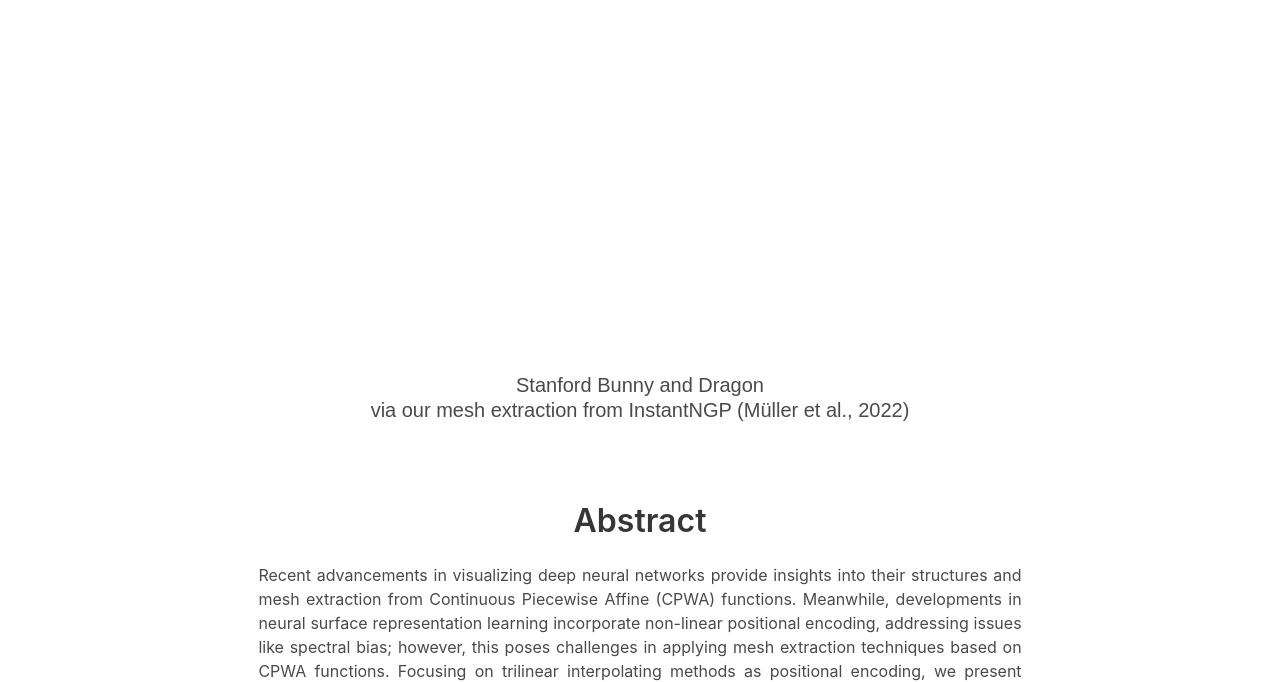
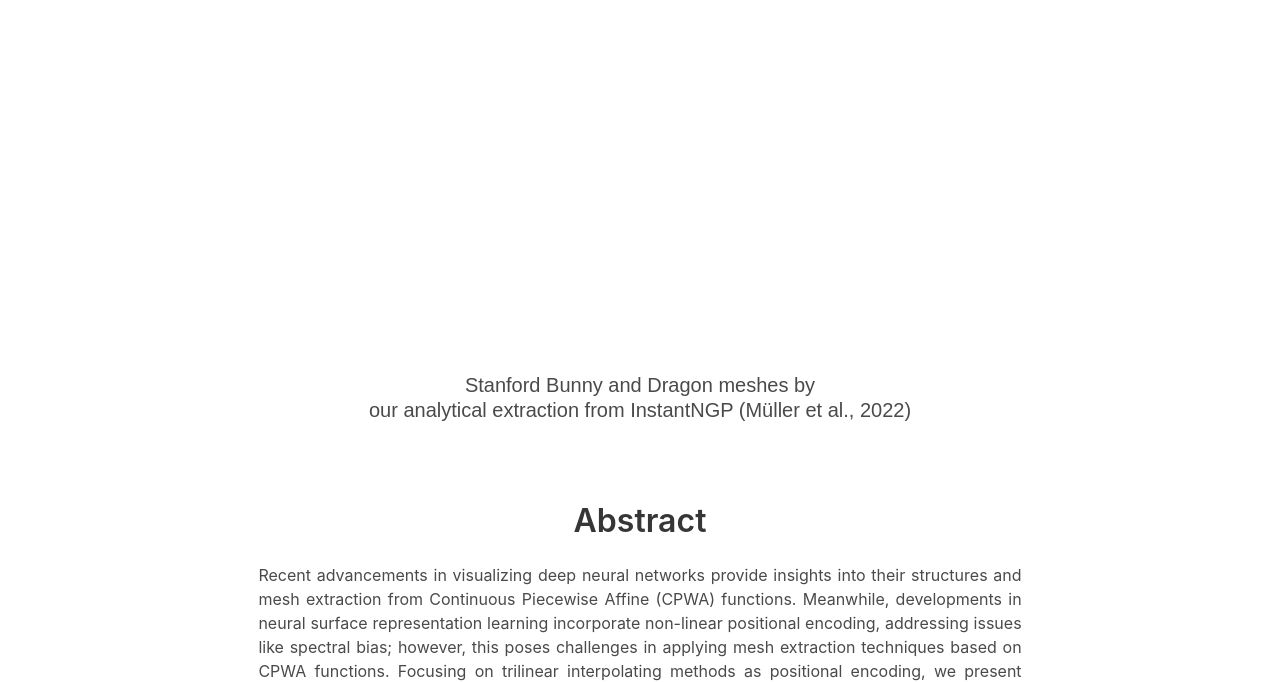
Before and after one commit to naver-ai/tropical-nerf, a website built with Vite: page src/index.html in a window 1280 px wide. Shown: the part 388-1070 px from the top of the page. Built offline with nearby package versions, Linux system fonts and the light colour scheme; some icons are missing; a web font is replaced by a local one.

Commit message:
Fix minors

```diff
--- a/src/index.html
+++ b/src/index.html
@@ -6,7 +6,7 @@
         content="Polyhedral Complex Derivation from Piecewise Trilinear Networks">
   <meta name="keywords" content="Polyhedral Complex, Neural Radiance Fields, 3D Mesh">
   <meta name="viewport" content="width=device-width, initial-scale=1">
-  <title>TropicalNeRF</title>
+  <title>Tropical NeRF</title>
   <script>
   </script>
 
@@ -154,7 +154,7 @@
       <div id="teaser1" class="column"></div>
     </div>
     <h2 class="subtitle has-text-centered">
-        Stanford Bunny and Dragon<br/>via our mesh extraction from InstantNGP (Müller et al., 2022)
+        Stanford Bunny and Dragon meshes by<br/>our analytical extraction from InstantNGP (Müller et al., 2022)
     </h2>
   </div>
 </section>
```
Also changed, not shown: README.md.
